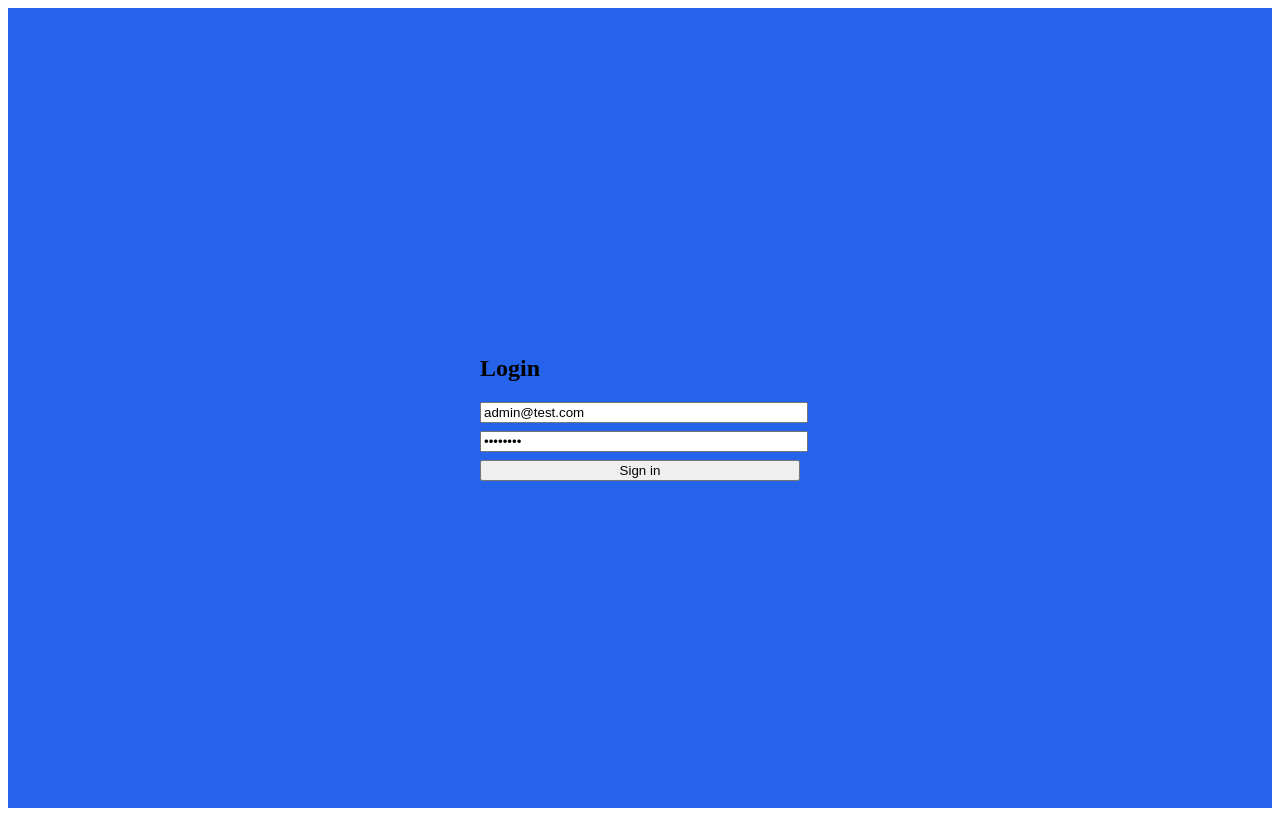
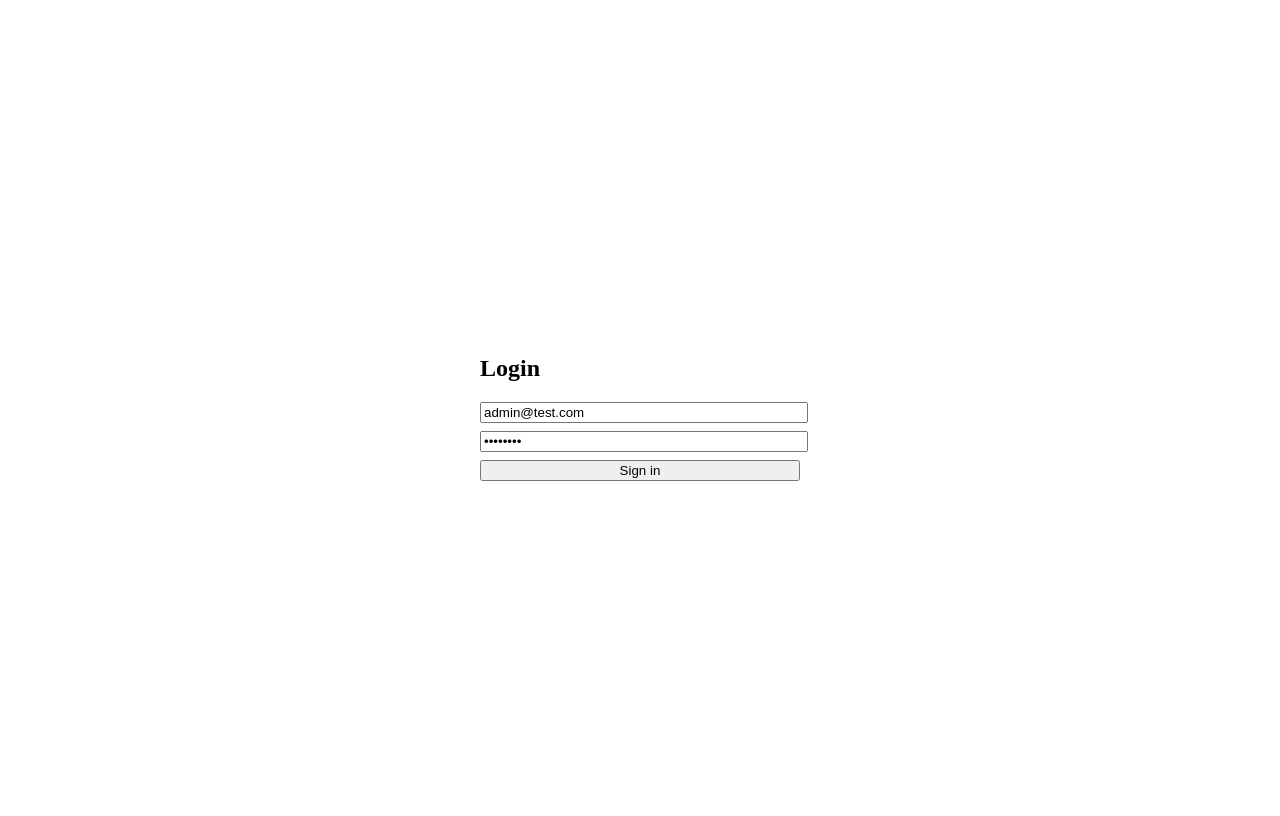
Before and after one commit to Aminamrane/frontend-fastapi, a Next.js app: page / in a window 1280 px wide. Built offline with nearby package versions, Linux system fonts and the light colour scheme.

Commit message:
page blanche

```diff
--- a/src/pages/_app.tsx
+++ b/src/pages/_app.tsx
@@ -3,7 +3,7 @@ import { AuthProvider } from "../context/AuthContext";
 
 export default function App({ Component, pageProps }: AppProps) {
   return (
-    <div style={{ backgroundColor: "#2563EB", minHeight: "100vh" }}>
+    <div style={{ backgroundColor: "#fff", minHeight: "100vh" }}>
       <AuthProvider>
         <Component {...pageProps} />
       </AuthProvider>
```
